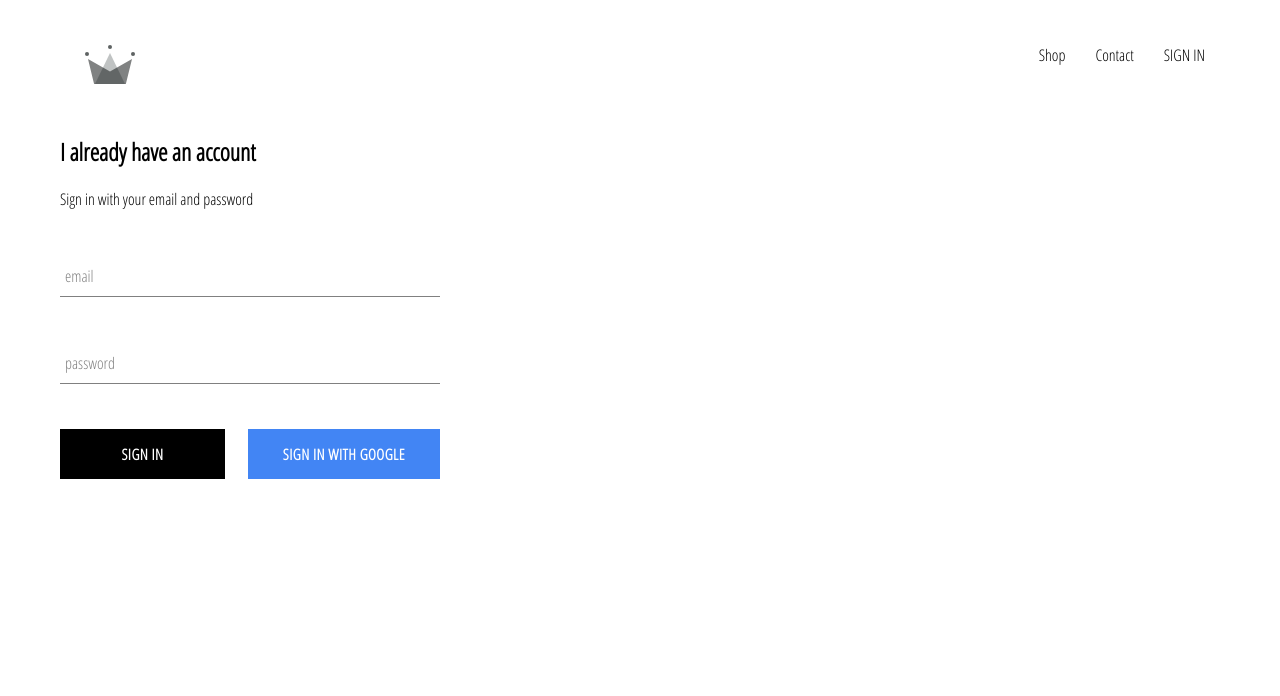
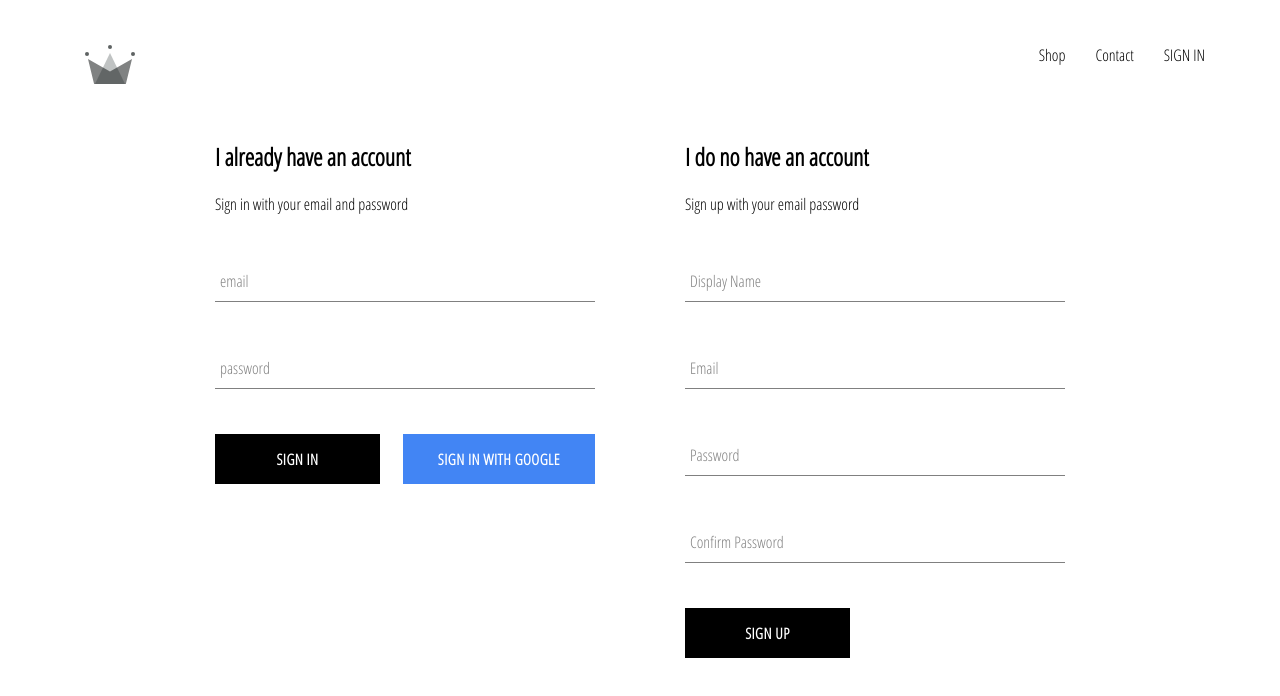
Before and after one commit to zarghamaijaz/ecommerce, a React (Create React App) app: page /signin in a window 1280 px wide. Shown: the top 696 px of the page. Built offline with nearby package versions, Linux system fonts and the light colour scheme; no server answers.

Commit message:
added sign in with email and password

```diff
--- a/src/App.js
+++ b/src/App.js
@@ -5,7 +5,7 @@
 import Header from './components/header/header.component';
 import SignInAndSignUpPage from './pages/sing-in-and-sign-up/sing-in-and-sign-up.component';
 import {Switch,Route} from 'react-router-dom';
-import { auth } from './firebase/firebase.utils';
+import { auth,createUserProfileDocument } from './firebase/firebase.utils';
 
 
 class App extends React.Component {
@@ -17,11 +17,23 @@
   }
   unsubscribeFromAuth=null;
   componentDidMount(){
-    this.unsubscribeFromAuth = auth.onAuthStateChanged(user=>{
-      this.setState({
-        currentUser:user
-      })
-      console.log(user)
+    this.unsubscribeFromAuth = auth.onAuthStateChanged(async userAuth=>{
+      if(userAuth){
+        const userRef= await createUserProfileDocument(userAuth);
+        userRef.onSnapshot((snapshot)=>{
+          this.setState({
+            currentUser:{
+              id:snapshot.id,
+              ...snapshot.data()
+            }
+          },()=>console.log(this.state))
+        })
+      }
+      else{
+        this.setState({
+          currentUser:userAuth
+        })
+      }
     })
   }
   componentWillUnmount(){
--- a/src/components/form-input/form-input.component.jsx
+++ b/src/components/form-input/form-input.component.jsx
@@ -1,9 +1,9 @@
 import React from 'react';
 import './form-input.styles.scss';
 
-const FormInput = ({handleChange, label, ...otherProps})=>(
+const FormInput = ({handleChange, label,  ...otherProps})=>(
     <div className="group">
-        <input className="form-input" onChange={handleChange} {...otherProps}/>
+        <input className="form-input"  onChange={handleChange} {...otherProps}/>
         {
             label ?
             (<label className={`${otherProps.value.length ? 'shrink' : ''} form-input-label`}>
--- /dev/null
+++ b/src/components/sign-up/sign-up.component.jsx
@@ -0,0 +1,91 @@
+import React from "react";
+import FormInput from "../form-input/form-input.component";
+import CustomButton from "../custom-button/custom-button.component";
+import {auth, createUserProfileDocument} from '../../firebase/firebase.utils';
+
+import './sign-up.styles.scss';
+class SignUp extends React.Component{
+    constructor(){
+        super();
+        this.state={
+            displayName:'',
+            password:'',
+            confirmPassword:'',
+            email:''
+        }
+    }
+    handleSubmit= async event=>{
+        event.preventDefault();
+        const {email, displayName, password, confirmPassword}=this.state;
+        if(password !== confirmPassword){
+            alert("passwords don't match");
+            return;
+        }
+        try{
+            const {user} =await auth.createUserWithEmailAndPassword(email,password);
+            await createUserProfileDocument(user,{displayName});
+            this.setState({
+                displayName:'',
+                password:'',
+                confirmPassword:'',
+                email:''
+            })
+        }
+        catch(error){
+            console.error(error);
+        }
+    }
+    handleChange=event=>{
+        const {name,value}=event.target;
+        console.log(name,value)
+        this.setState({
+            [name]:value
+        });
+    }
+    render(){
+        const {email, displayName, password, confirmPassword}=this.state;
+        return(
+        <div className="sign-up">
+            <h2>I do no have an account</h2>
+            <span>Sign up with your email password</span>
+            <form className="sign-up-form" onSubmit={this.handleSubmit}>
+                <FormInput
+                type="text"
+                name="displayName"
+                value={displayName}
+                label="Display Name"
+                onChange={this.handleChange}
+                required
+                />
+                <FormInput
+                type="email"
+                name="email"
+                value={email}
+                label="Email"
+                onChange={this.handleChange}
+                required
+                />
+                <FormInput
+                type="password"
+                name="password"
+                value={password}
+                label="Password"
+                onChange={this.handleChange}
+                required
+                />
+                <FormInput
+                type="password"
+                name="confirmPassword"
+                value={confirmPassword}
+                label="Confirm Password"
+                onChange={this.handleChange}
+                required
+                />
+
+                <CustomButton type="submit">SIGN UP</CustomButton>
+            </form>
+        </div>
+        )
+    }
+}
+export default SignUp;
--- /dev/null
+++ b/src/components/sign-up/sign-up.styles.scss
@@ -0,0 +1,9 @@
+.sign-up{
+    display: flex;
+    flex-direction: column;
+    width: 380px;
+
+    .title{
+        margin: 10px 0px;
+    }
+}
--- a/src/firebase/firebase.utils.js
+++ b/src/firebase/firebase.utils.js
@@ -13,7 +13,26 @@
   };
 
 export const createUserProfileDocument = async (userAuth,additionalData)=>{
-
+  if(!userAuth) return;
+  const userRef = firestore.doc(`users/${userAuth.uid}`);
+  const snapshot = await userRef.get();
+  console.log(snapshot)
+  if(!snapshot.exists){
+    const {displayName, email}= userAuth;
+    const createdAt= new Date();
+    try{
+      await userRef.set({
+        displayName,
+        email,
+        createdAt,
+        ...additionalData
+      })
+    }
+    catch(error){
+      console.log("error creating user",error.message)
+    }
+  }
+  return userRef;
 }
   firebase.initializeApp(config);
 
--- a/src/pages/sing-in-and-sign-up/sing-in-and-sign-up.component.jsx
+++ b/src/pages/sing-in-and-sign-up/sing-in-and-sign-up.component.jsx
@@ -1,10 +1,12 @@
 import React from 'react';
 import SignIn from '../../components/sign-in/sign-in.component';
+import SignUp from '../../components/sign-up/sign-up.component';
+import './sing-in-and-sign-up.styles.scss';
 
-import './sing-in-and-sign-up.styles.scss';
  const SignInAndSignUpPage = ()=>(
-     <div className="sing-in-and-sign-up">
+     <div className="sign-in-and-sign-up">
          <SignIn/>
+         <SignUp/>
      </div>
  );
 
--- a/src/pages/sing-in-and-sign-up/sing-in-and-sign-up.styles.scss
+++ b/src/pages/sing-in-and-sign-up/sing-in-and-sign-up.styles.scss
@@ -0,0 +1,6 @@
+.sign-in-and-sign-up{
+    display: flex;
+    justify-content: space-between;
+    width: 850px;
+    margin: 30px auto;
+}
```
